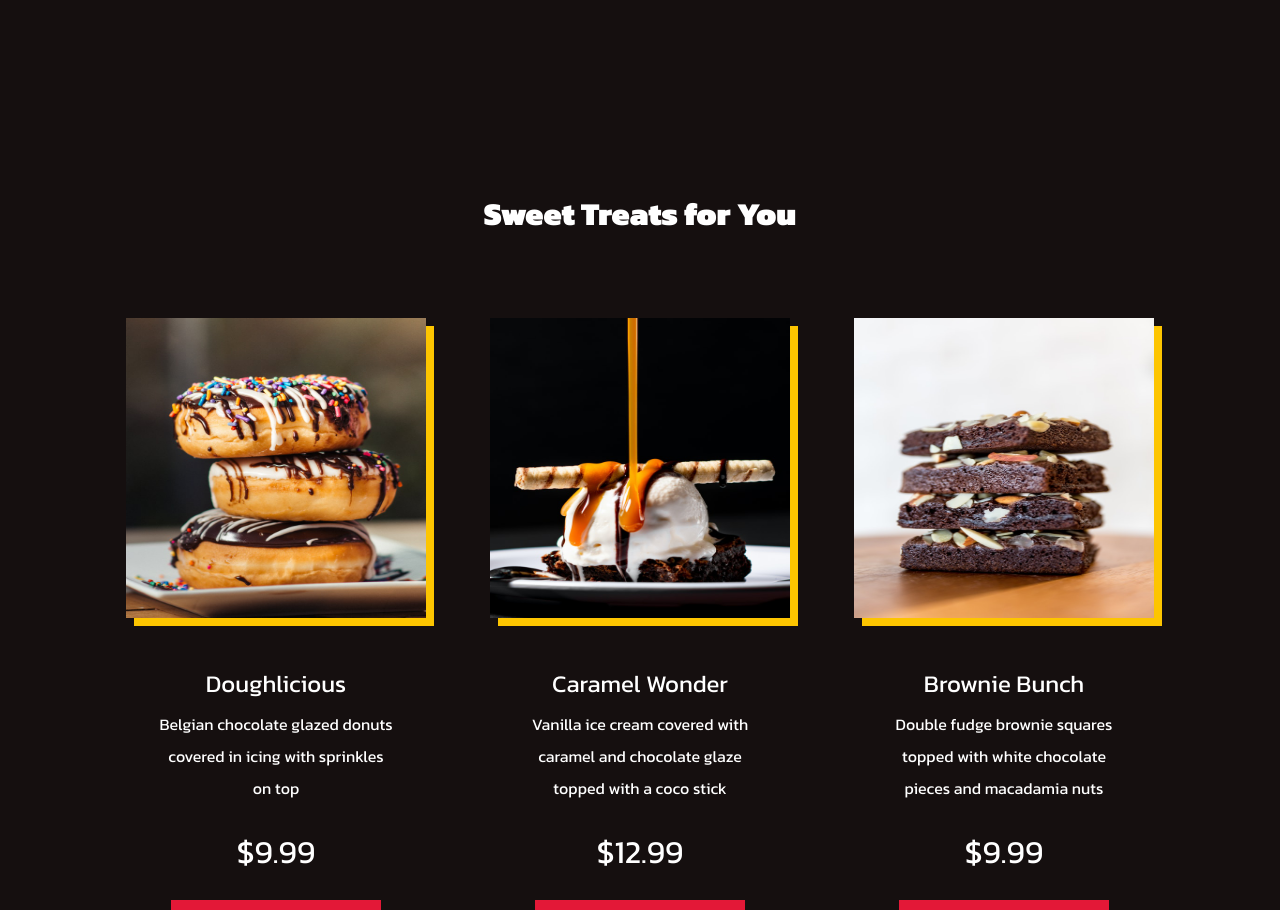
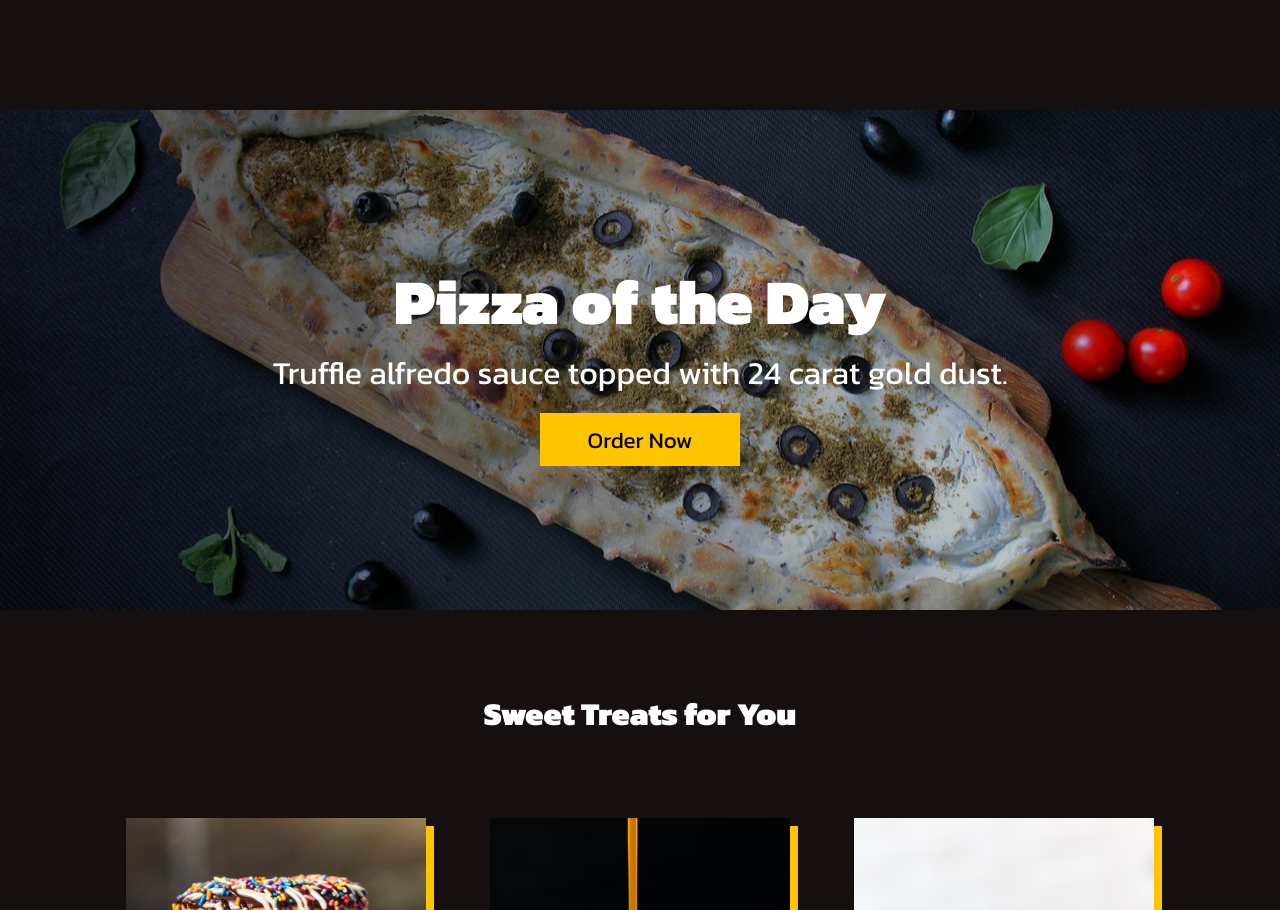
Before and after one commit to azmir849/React-hook-pizza-app, a React (Create React App) app: page / in a window 1280 px wide. Shown: the part 1648-2558 px from the top of the page. Built offline with nearby package versions, Linux system fonts and the light colour scheme.

Commit message:
feature component

```diff
--- a/src/App.js
+++ b/src/App.js
@@ -3,6 +3,7 @@
 import Hero from './components/Hero';
 import Products from './components/Products';
 import { productData, productDataTwo } from './components/Products/data';
+import Feature from './components/Feature';
 import { GlobalStyle } from "./globalStyles";
 
 function App() {
@@ -11,6 +12,7 @@
        <GlobalStyle />
      <Hero />
      <Products heading='Choose your favorite one' data={productData} />
+     <Feature />
      <Products heading='Sweet Treats for You' data={productDataTwo} />
     </Router>
   );
--- /dev/null
+++ b/src/components/Feature/FeatureElements.js
@@ -0,0 +1,39 @@
+import styled from 'styled-components';
+import FeaturePic from '../../images/featured3.jpg';
+
+export const FeatureContainer = styled.div`
+  background: linear-gradient(to right, rgba(0, 0, 0, 0.7), rgba(0, 0, 0, 0.1)),
+    url(${FeaturePic});
+  height: 100vh;
+  max-height: 500px;
+  background-position: center;
+  background-size: cover;
+  display: flex;
+  flex-direction: column;
+  justify-content: center;
+  align-items: center;
+  color: #fff;
+  text-align: center;
+  padding: 0 1rem;
+  h1 {
+    font-size: clamp(3rem, 5vw, 5rem);
+  }
+  p {
+    margin-bottom: 1rem;
+    font-size: clamp(1rem, 3vw, 2rem);
+  }
+`;
+export const FeatureButton = styled.button`
+  font-size: 1.4rem;
+  padding: 0.6rem 3rem;
+  border: none;
+  background: #ffc500;
+  color: #000;
+  transition: 0.2s ease-out;
+  &:hover {
+    color: #fff;
+    background: #e31837;
+    transition: 0.2s ease-out;
+    cursor: pointer;
+  }
+`;
--- /dev/null
+++ b/src/components/Feature/index.js
@@ -0,0 +1,14 @@
+import React from 'react';
+import { FeatureContainer, FeatureButton } from './FeatureElements';
+
+const Feature = () => {
+  return (
+    <FeatureContainer>
+      <h1>Pizza of the Day</h1>
+      <p>Truffle alfredo sauce topped with 24 carat gold dust.</p>
+      <FeatureButton>Order Now</FeatureButton>
+    </FeatureContainer>
+  );
+};
+
+export default Feature;
```
